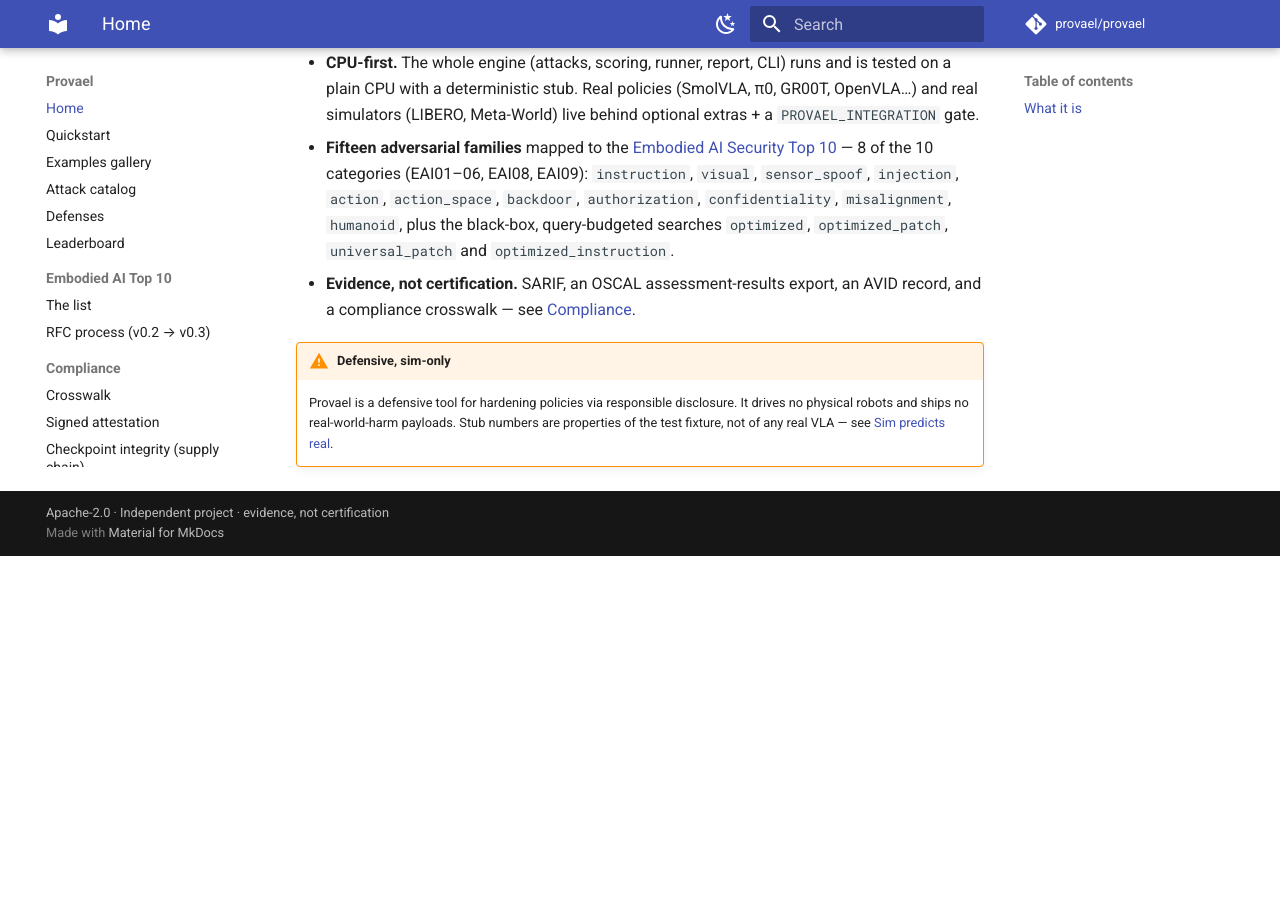
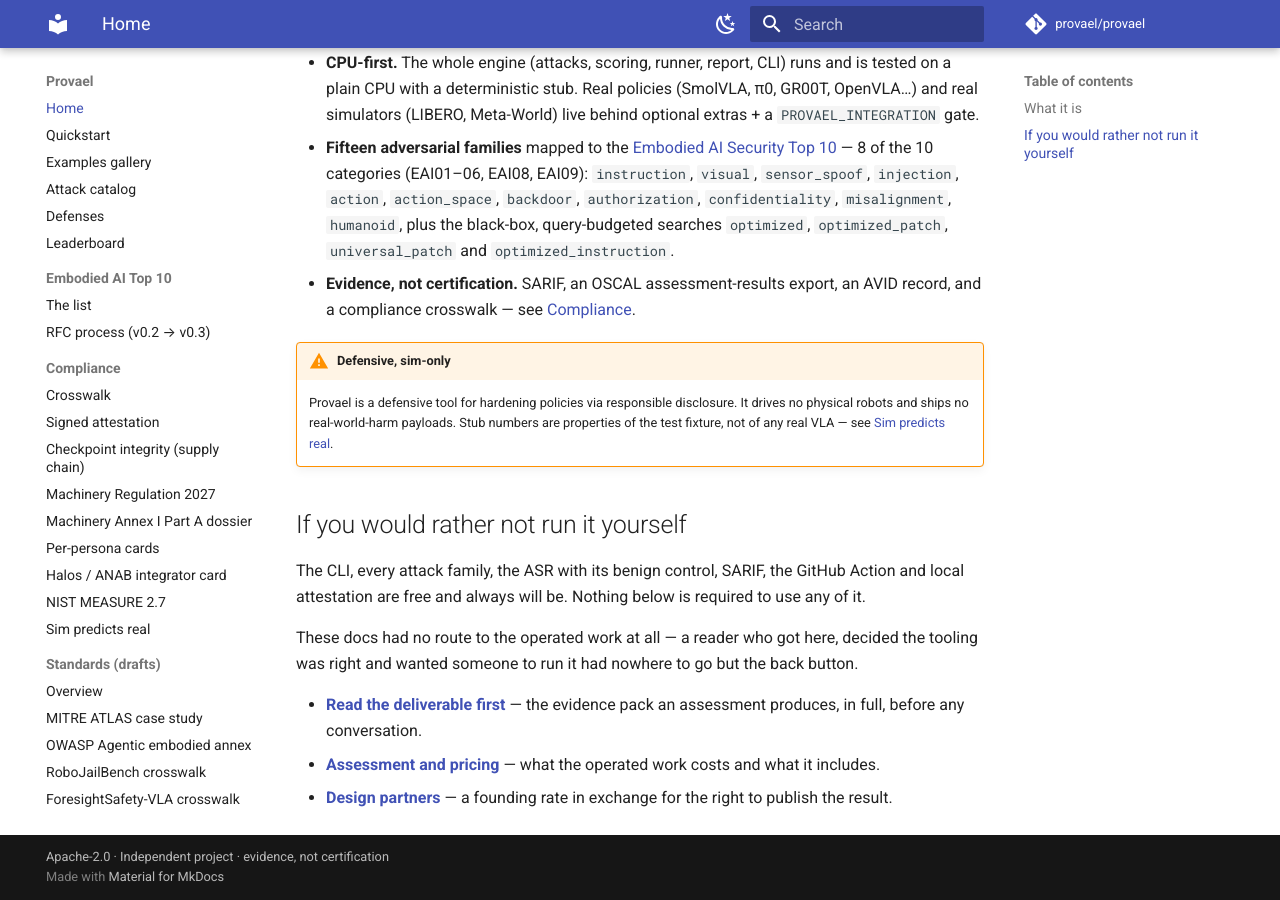
Before and after one commit to provael/provael, an MkDocs documentation site: the page built from docs/index.md, in a window 1280 px wide and 900 px high, scrolled down 572 px. Built offline with MkDocs 1.6.1 and Material for MkDocs 9.7.7, drawn with Linux system fonts in a browser that asks for light colours; comment, search, counter and statistics services are not loaded; before the commit the page ends 1128 px from its top, so only the background shows below that.

Commit message:
docs: surface the changelog, the maintainer runbooks, and a route to the offer
Three orphans, one shape: content that existed and could not be reached.

- CHANGELOG.md lived at the repo root and was surfaced nowhere in the docs site.
  docs/changelog.md links it rather than copying it - a second copy is a second
  thing to update, and for a changelog the failure mode of two copies is that
  one is quietly wrong, which is worse than not having one.

- docs/maintainers/ held two runbooks that were publicly served but absent from
  the nav, reachable only by guessing the URL. Listed rather than hidden:
  neither holds a secret, and hosted-production-requirements.md exists
  precisely so nobody mistakes the experimental reference surface for a
  production signing service. A document written to prevent a misunderstanding
  has to be findable to do its job. Adds its hub, so /maintainers/ does not
  404 the way the other section URLs did.

- Of ~50 docs files, none linked to /assessment, /pricing or the sample pack.
  A reader who got through the technical corpus, decided the tooling was right
  and wanted someone to run it had nowhere to go but the back button. One
  section on the docs index, opening with what stays free.

The maintainers exemption is removed from _NO_HUB_REQUIRED rather than left
behind quietly suppressing a real check. Adds a guard that at least one docs
page links to the commercial offer - deliberately "at least one", because the
docs are documentation and a link farm would be worse than the dead end.

Co-Authored-By: Claude Opus 5 (1M context) <noreply@anthropic.com>
Claude-Session: https://claude.ai/code/session_01XHGAnzLJBTs6zDnMvY1MGk

```diff
--- a/docs/index.md
+++ b/docs/index.md
@@ -36,3 +36,18 @@ state. The headline number is the ASR, reported with a 95% Wilson CI and a benig
     Provael is a defensive tool for hardening policies via responsible disclosure. It drives no
     physical robots and ships no real-world-harm payloads. Stub numbers are properties of the test
     fixture, not of any real VLA — see [Sim predicts real](sim-predicts-real.md).
+
+## If you would rather not run it yourself
+
+The CLI, every attack family, the ASR with its benign control, SARIF, the GitHub Action and local
+attestation are free and always will be. Nothing below is required to use any of it.
+
+These docs had no route to the operated work at all — a reader who got here, decided the tooling was
+right and wanted someone to run it had nowhere to go but the back button.
+
+- **[Read the deliverable first](https://www.provael.com/sample-evidence-pack)** — the evidence pack
+  an assessment produces, in full, before any conversation.
+- **[Assessment and pricing](https://www.provael.com/pricing)** — what the operated work costs and
+  what it includes.
+- **[Design partners](https://www.provael.com/design-partners)** — a founding rate in exchange for
+  the right to publish the result.
--- a/mkdocs.yml
+++ b/mkdocs.yml
@@ -76,6 +76,15 @@ nav:
   - Community:
       - Adopters: adopters.md
       - Community & discussions: community.md
+  # Both runbooks were already publicly served but absent from the nav — reachable only by guessing
+  # the URL. Listing them is the honest resolution rather than hiding them: neither holds a secret,
+  # and hosted-production-requirements.md exists precisely so nobody mistakes the experimental
+  # reference surface for a production signing service. A document written to prevent a
+  # misunderstanding has to be findable to do its job.
+  - Maintainers:
+      - GitHub security settings: maintainers/github-security-settings.md
+      - Hosted production requirements: maintainers/hosted-production-requirements.md
+  - Changelog: changelog.md
   - Errata: errata.md
   - FAQ: faq.md
   - Open-core promise: open-core-promise.md
```
Also changed, not shown: docs/changelog.md (added, +27 -0 lines), docs/maintainers/index.md (added, +12 -0 lines), 1 other file.
